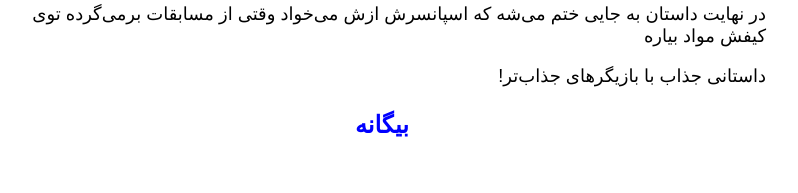
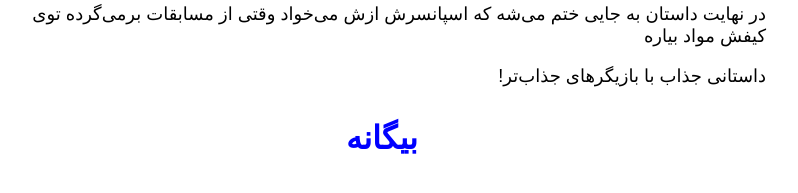
Before and after one commit to darkblog/darkblog.github.io, a Jekyll site: the page built from _posts/2023-8-19-4.md, in a window 1280 px wide. Shown: the part 340-533 px from the top of the page, without its empty margins (387-1185 px from the left). Built offline with Jekyll 4.4.1, drawn with Linux system fonts in a browser that asks for light colours.

Commit message:
Update post.html

```diff
--- a/_layouts/post.html
+++ b/_layouts/post.html
@@ -7,7 +7,7 @@
 <head>
 <title>{{ page.title }}</title>
 <meta name="viewport" content="width=device-width">
-<style>body{font-family:sans-serif;margin:auto;padding:0 1em;max-width:48em}p{font-size:large}a{text-decoration:none;color:blue}.center{text-align:center;font-size:x-large;font-weight:bold}</style>
+<style>body{font-family:sans-serif;margin:auto;padding:0 1em;max-width:48em}p{font-size:large}a{text-decoration:none;color:blue}.center{text-align:center;font-size:xx-large;font-weight:bold}</style>
 </head>
 <body>
 <h1>{{ page.title }}</h1>
```
